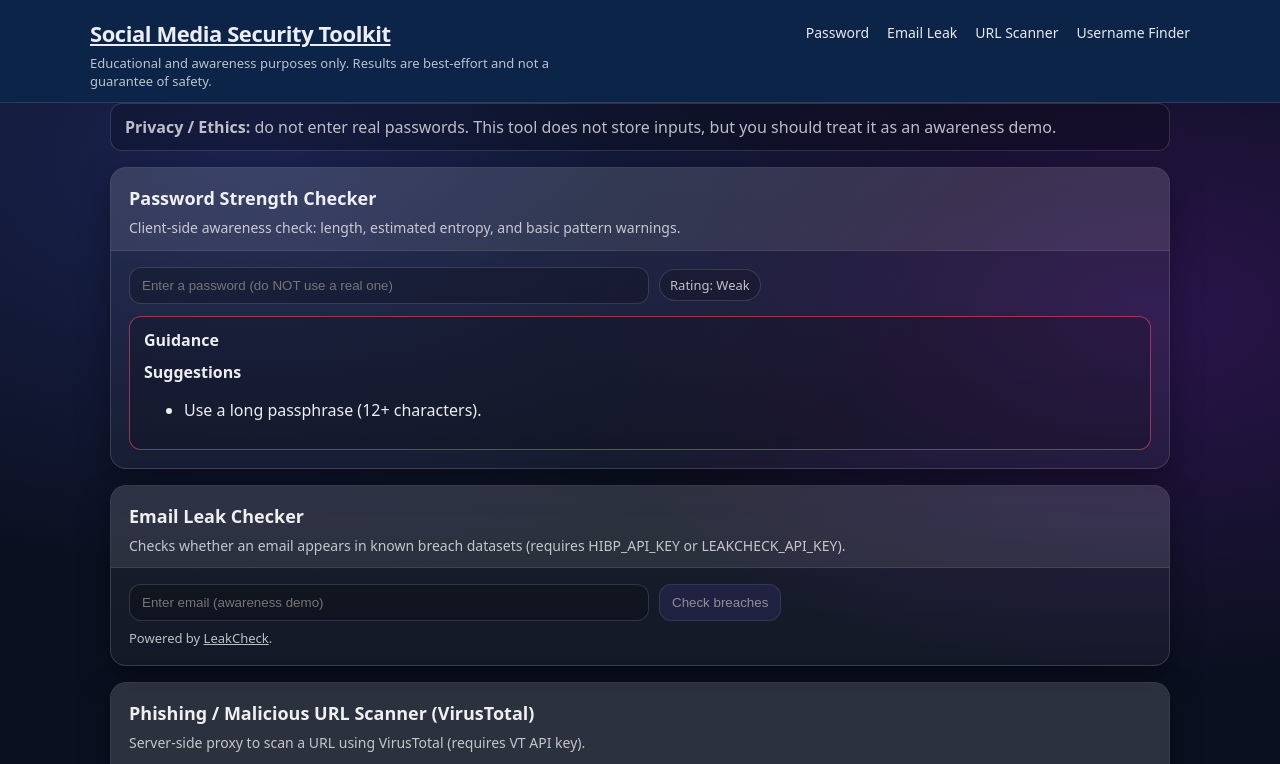
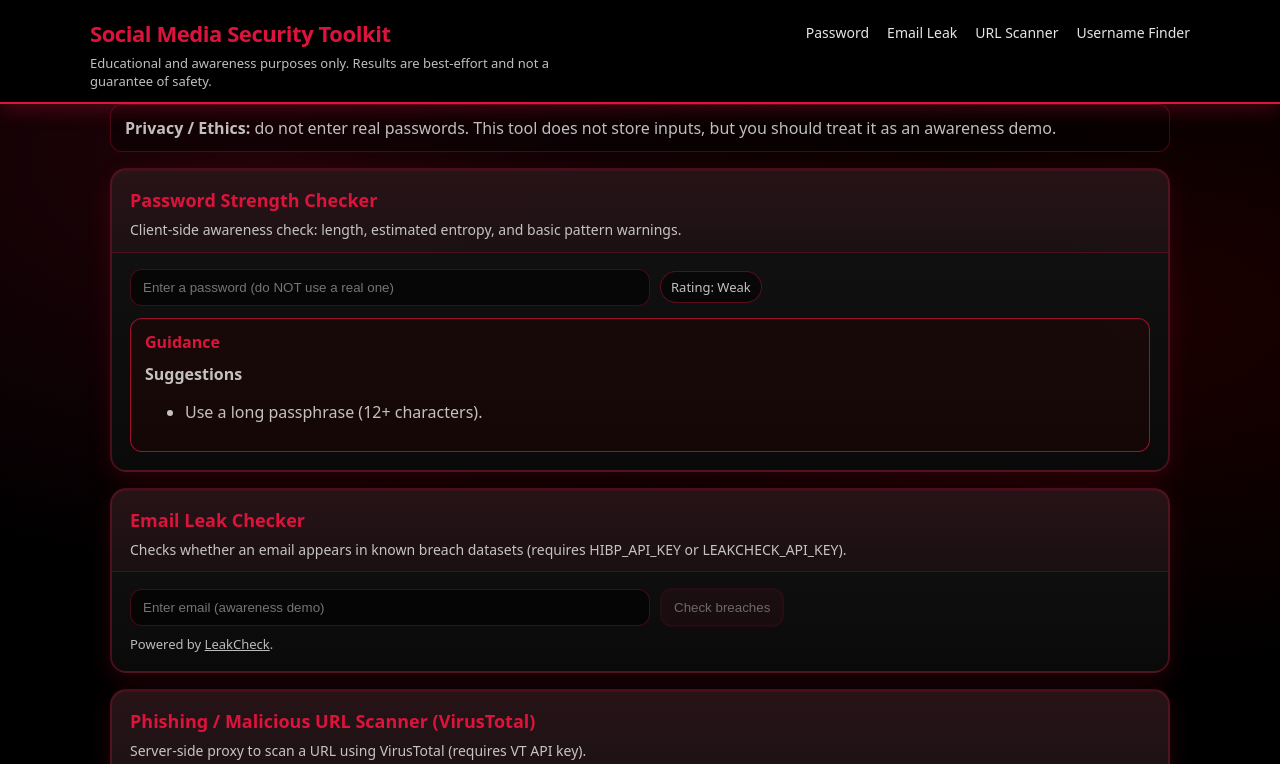
Before and after one commit to KhurshidMurotov/Social-Media-Platforms-Security-, a Next.js app in the folder social-media-security-toolkit/: page / in a window 1280 px wide. Shown: the top 764 px of the page. Built offline with nearby package versions, Linux system fonts and the light colour scheme.

Commit message:
изменил цвета

```diff
--- a/social-media-security-toolkit/src/styles/globals.css
+++ b/social-media-security-toolkit/src/styles/globals.css
@@ -1,16 +1,18 @@
 :root {
-  --bg: #0b1020;
-  --panel: rgba(255, 255, 255, 0.06);
-  --panel-2: rgba(255, 255, 255, 0.085);
-  --border: rgba(255, 255, 255, 0.14);
-  --text: rgba(255, 255, 255, 0.92);
-  --muted: rgba(255, 255, 255, 0.72);
-  --muted-2: rgba(255, 255, 255, 0.58);
-  --good: #25d366;
-  --warn: #f5c542;
-  --bad: #ff4d6d;
-  --accent: #7c5cff;
-  --shadow: 0 12px 32px rgba(0, 0, 0, 0.35);
+  --bg: #000000;
+  --panel: rgba(220, 20, 60, 0.08);
+  --panel-2: rgba(220, 20, 60, 0.12);
+  --border: rgba(220, 20, 60, 0.3);
+  --text: rgba(255, 255, 255, 0.95);
+  --muted: rgba(255, 255, 255, 0.75);
+  --muted-2: rgba(255, 255, 255, 0.6);
+  --good: #00ff00;
+  --warn: #ffaa00;
+  --bad: #dc143c;
+  --accent: #dc143c;
+  --red-dark: #8b0000;
+  --red-light: #ff1744;
+  --shadow: 0 12px 32px rgba(220, 20, 60, 0.2);
 }
 
 * {
@@ -31,8 +33,8 @@ body {
     Arial,
     "Apple Color Emoji",
     "Segoe UI Emoji";
-  background: radial-gradient(1200px 700px at 20% 10%, #1a2350 0%, transparent 60%),
-    radial-gradient(1000px 600px at 90% 20%, #2a144b 0%, transparent 60%),
+  background: radial-gradient(1200px 700px at 20% 10%, rgba(220, 20, 60, 0.15) 0%, transparent 60%),
+    radial-gradient(1000px 600px at 90% 20%, rgba(139, 0, 0, 0.2) 0%, transparent 60%),
     var(--bg);
   color: var(--text);
   scroll-behavior: smooth;
@@ -50,11 +52,12 @@ a {
 
 .header {
   padding: 18px 20px 12px;
-  background: #0b2447;
-  border-bottom: 1px solid rgba(255, 255, 255, 0.12);
+  background: #000000;
+  border-bottom: 2px solid var(--accent);
   position: sticky;
   top: 0;
   z-index: 50;
+  box-shadow: 0 4px 20px rgba(220, 20, 60, 0.3);
 }
 
 .header__inner {
@@ -73,12 +76,20 @@ a {
   display: flex;
   align-items: center;
   gap: 10px;
+  text-decoration: none;
+  transition: opacity 0.2s;
+}
+
+.header__brand:hover {
+  opacity: 0.8;
 }
 
 .title {
   margin: 0;
   font-size: 22px;
   letter-spacing: -0.02em;
+  color: var(--accent);
+  font-weight: 700;
 }
 
 .subtitle {
@@ -100,6 +111,11 @@ a {
   color: rgba(255, 255, 255, 0.9);
   text-decoration: none;
   padding-bottom: 2px;
+  transition: color 0.2s;
+}
+
+.nav__link:hover {
+  color: var(--accent);
 }
 
 .nav__link::after {
@@ -109,7 +125,7 @@ a {
   bottom: 0;
   width: 0;
   height: 2px;
-  background: rgba(255, 255, 255, 0.9);
+  background: var(--accent);
   transition: width 0.2s ease-out;
 }
 
@@ -145,22 +161,31 @@ a {
 }
 
 .card {
-  background: linear-gradient(180deg, var(--panel), rgba(255, 255, 255, 0.04));
-  border: 1px solid var(--border);
+  background: linear-gradient(180deg, rgba(20, 20, 20, 0.95), rgba(10, 10, 10, 0.98));
+  border: 2px solid var(--border);
   border-radius: 16px;
-  box-shadow: var(--shadow);
+  box-shadow: 0 8px 24px rgba(220, 20, 60, 0.15), inset 0 1px 0 rgba(220, 20, 60, 0.1);
   overflow: hidden;
+  transition: all 0.3s ease;
+}
+
+.card:hover {
+  border-color: var(--accent);
+  box-shadow: 0 12px 32px rgba(220, 20, 60, 0.25), inset 0 1px 0 rgba(220, 20, 60, 0.2);
+  transform: translateY(-2px);
 }
 
 .card__header {
   padding: 18px 18px 12px;
-  border-bottom: 1px solid rgba(255, 255, 255, 0.09);
-  background: var(--panel-2);
+  border-bottom: 1px solid rgba(220, 20, 60, 0.2);
+  background: linear-gradient(180deg, rgba(220, 20, 60, 0.1), rgba(220, 20, 60, 0.05));
 }
 
 .card__title {
   margin: 0;
   font-size: 18px;
+  color: var(--accent);
+  font-weight: 600;
 }
 
 .card__desc {
@@ -187,42 +212,50 @@ input[type="password"] {
   width: 100%;
   max-width: 520px;
   padding: 10px 12px;
-  background: rgba(0, 0, 0, 0.22);
-  border: 1px solid rgba(255, 255, 255, 0.14);
+  background: rgba(0, 0, 0, 0.6);
+  border: 1px solid rgba(220, 20, 60, 0.3);
   border-radius: 12px;
   color: var(--text);
   outline: none;
+  transition: all 0.2s;
 }
 
 input:focus {
-  border-color: rgba(124, 92, 255, 0.7);
-  box-shadow: 0 0 0 3px rgba(124, 92, 255, 0.18);
+  border-color: var(--accent);
+  box-shadow: 0 0 0 3px rgba(220, 20, 60, 0.2);
+  background: rgba(0, 0, 0, 0.8);
 }
 
 button {
   padding: 10px 12px;
   border-radius: 12px;
-  border: 1px solid rgba(255, 255, 255, 0.18);
-  background: rgba(124, 92, 255, 0.2);
+  border: 2px solid var(--accent);
+  background: rgba(220, 20, 60, 0.15);
   color: var(--text);
   cursor: pointer;
+  font-weight: 500;
+  transition: all 0.2s;
 }
 
-button:hover {
-  background: rgba(124, 92, 255, 0.28);
+button:hover:not(:disabled) {
+  background: var(--accent);
+  color: #ffffff;
+  box-shadow: 0 4px 12px rgba(220, 20, 60, 0.4);
+  transform: translateY(-1px);
 }
 
 button:disabled {
-  opacity: 0.55;
+  opacity: 0.4;
   cursor: not-allowed;
+  border-color: rgba(220, 20, 60, 0.2);
 }
 
 .notice {
   margin: 0 0 16px;
   padding: 12px 14px;
   border-radius: 12px;
-  border: 1px solid rgba(255, 255, 255, 0.14);
-  background: rgba(0, 0, 0, 0.2);
+  border: 1px solid rgba(220, 20, 60, 0.3);
+  background: rgba(0, 0, 0, 0.4);
   color: var(--muted);
 }
 
@@ -230,23 +263,31 @@ button:disabled {
   margin-top: 12px;
   padding: 12px 14px;
   border-radius: 12px;
-  border: 1px solid rgba(255, 255, 255, 0.14);
-  background: rgba(0, 0, 0, 0.18);
+  border: 1px solid rgba(220, 20, 60, 0.3);
+  background: rgba(0, 0, 0, 0.4);
 }
 
 .result__title {
   font-weight: 600;
   margin-bottom: 6px;
+  color: var(--accent);
+}
+
+.result__body {
+  color: var(--muted);
 }
 
 .result--good {
-  border-color: rgba(37, 211, 102, 0.5);
+  border-color: rgba(0, 255, 0, 0.5);
+  background: rgba(0, 50, 0, 0.3);
 }
 .result--warn {
-  border-color: rgba(245, 197, 66, 0.55);
+  border-color: rgba(255, 170, 0, 0.6);
+  background: rgba(50, 30, 0, 0.3);
 }
 .result--bad {
-  border-color: rgba(255, 77, 109, 0.55);
+  border-color: rgba(220, 20, 60, 0.7);
+  background: rgba(50, 0, 0, 0.3);
 }
 
 .pill {
@@ -255,8 +296,8 @@ button:disabled {
   gap: 8px;
   padding: 6px 10px;
   border-radius: 999px;
-  border: 1px solid rgba(255, 255, 255, 0.14);
-  background: rgba(0, 0, 0, 0.18);
+  border: 1px solid rgba(220, 20, 60, 0.4);
+  background: rgba(0, 0, 0, 0.5);
   color: var(--muted);
   font-size: 13px;
 }
```
